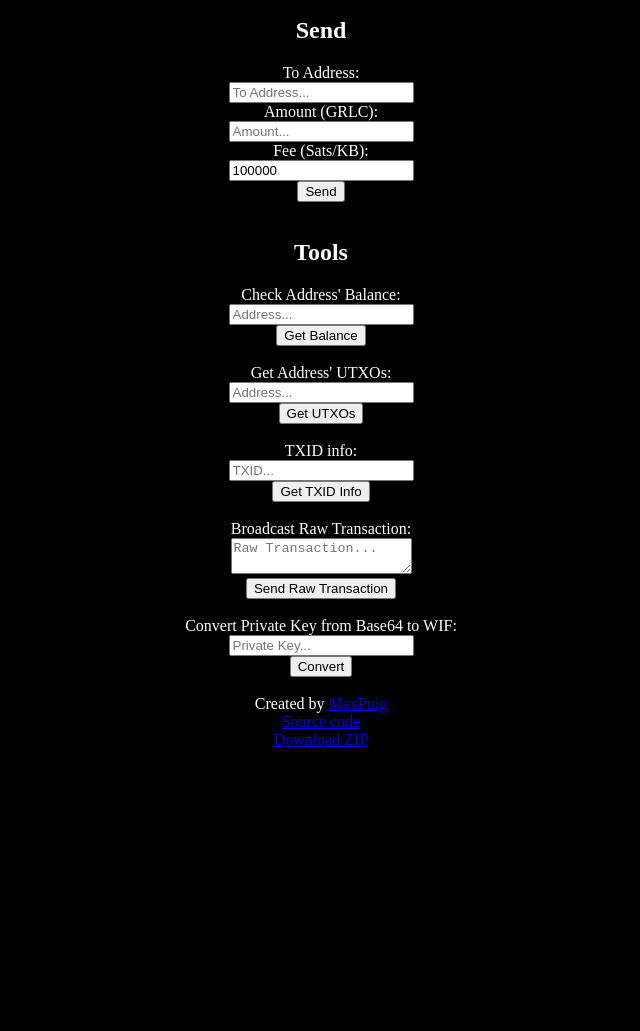
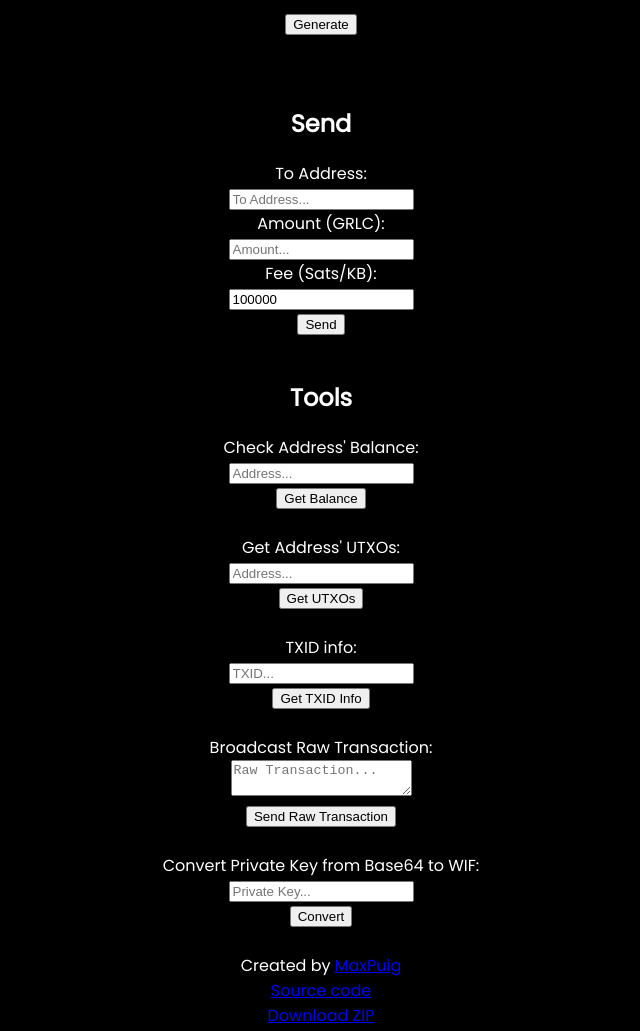
Before and after one commit to MaxPuig/GWW, a website: page index.html in a window 1280 px wide. Shown: the part 394-1425 px from the top of the page, without its empty margins (319-959 px from the left). Before the commit the page ends 1143 px from the top, so only its background shows below. Drawn offline with nearby package versions, Linux system fonts and the light colour scheme.

Commit message:
added gitignore. Added a font

```diff
--- a/index.html
+++ b/index.html
@@ -2,6 +2,9 @@
 <html>
 
 <head>
+	<link rel="preconnect" href="https://fonts.googleapis.com">
+	<link rel="preconnect" href="https://fonts.gstatic.com" crossorigin>
+	<link href="https://fonts.googleapis.com/css2?family=Poppins&display=swap" rel="stylesheet">
 	<title>GWW</title>
 	<script src="https://cdnjs.cloudflare.com/ajax/libs/socket.io/2.3.1/socket.io.js"></script>
 	<script src="dist/bundle.js"></script>
@@ -12,11 +15,8 @@
 		body {
 			background-color: black;
 			color: white;
-			display: flex;
-			flex-direction: column;
-			align-items: center;
-			justify-content: center;
-			margin: 0;
+			word-wrap: break-word;
+			font-family: 'Poppins', sans-serif;
 		}
 
 		#electrumURL {
@@ -26,10 +26,12 @@
 </head>
 
 <body>
+	<div style="text-align: center;">
 		<h1>Garlicoin Websocket Wallet</h1>
 		<div style="text-align: center;">
 			<label>Connect to electrum server: </label><br>
-		<input type="text" id="electrumURL" placeholder="Electrum server..." value="wss://electrum.maxpuig.com:50004">
+			<input type="text" id="electrumURL" placeholder="Electrum server..."
+				value="wss://electrum.maxpuig.com:50004">
 			<button onclick="gww.connectToElectrum(document.getElementById('electrumURL').value)">Connect</button><br>
 			<label id="connection_status" style="display: block; margin-top: 10px; color: red;">NOT CONNECTED</label>
 		</div>
@@ -98,11 +100,11 @@
 			<label id="base64towif"></label><br>
 		</div>
 		<footer style="text-align: center;">
-		Created by <a href="https://github.com/MaxPuig">MaxPuig</a><br>
-		<a href="https://github.com/MaxPuig/GWW">Source code</a><br>
-		<a href="https://github.com/MaxPuig/GWW/archive/refs/heads/main.zip">Download ZIP</a>
+			<label>Created by <a href="https://github.com/MaxPuig">MaxPuig</a></label><br>
+			<label><a href="https://github.com/MaxPuig/GWW">Source code</a></label><br>
+			<label><a href="https://github.com/MaxPuig/GWW/archive/refs/heads/main.zip">Download ZIP</a></label>
 		</footer>
-
+	</div>
 </body>
 
 </html>
```
Also changed, not shown: README.md, 1 other file. Lines whose indentation alone changed are shown as unchanged.
